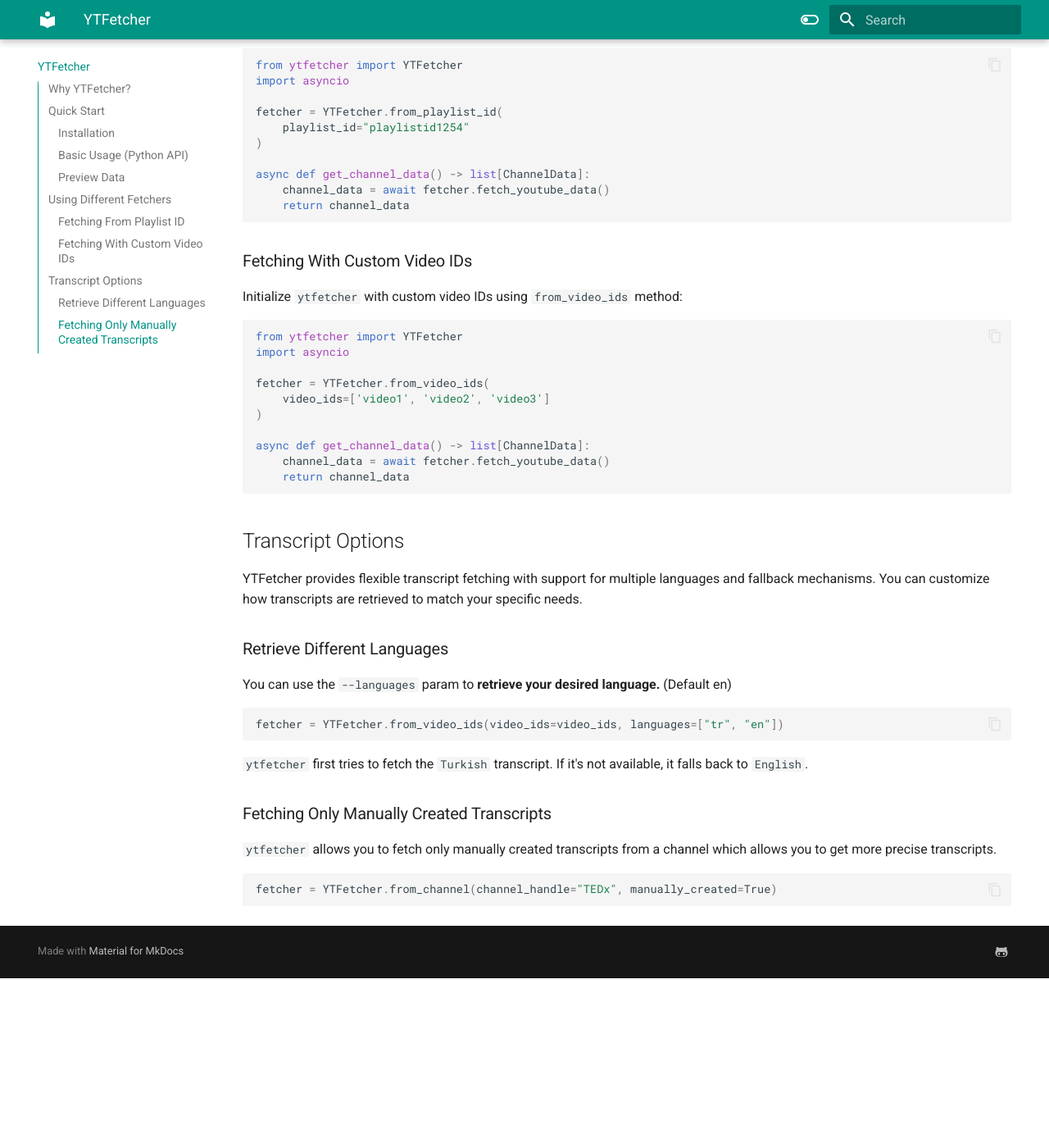
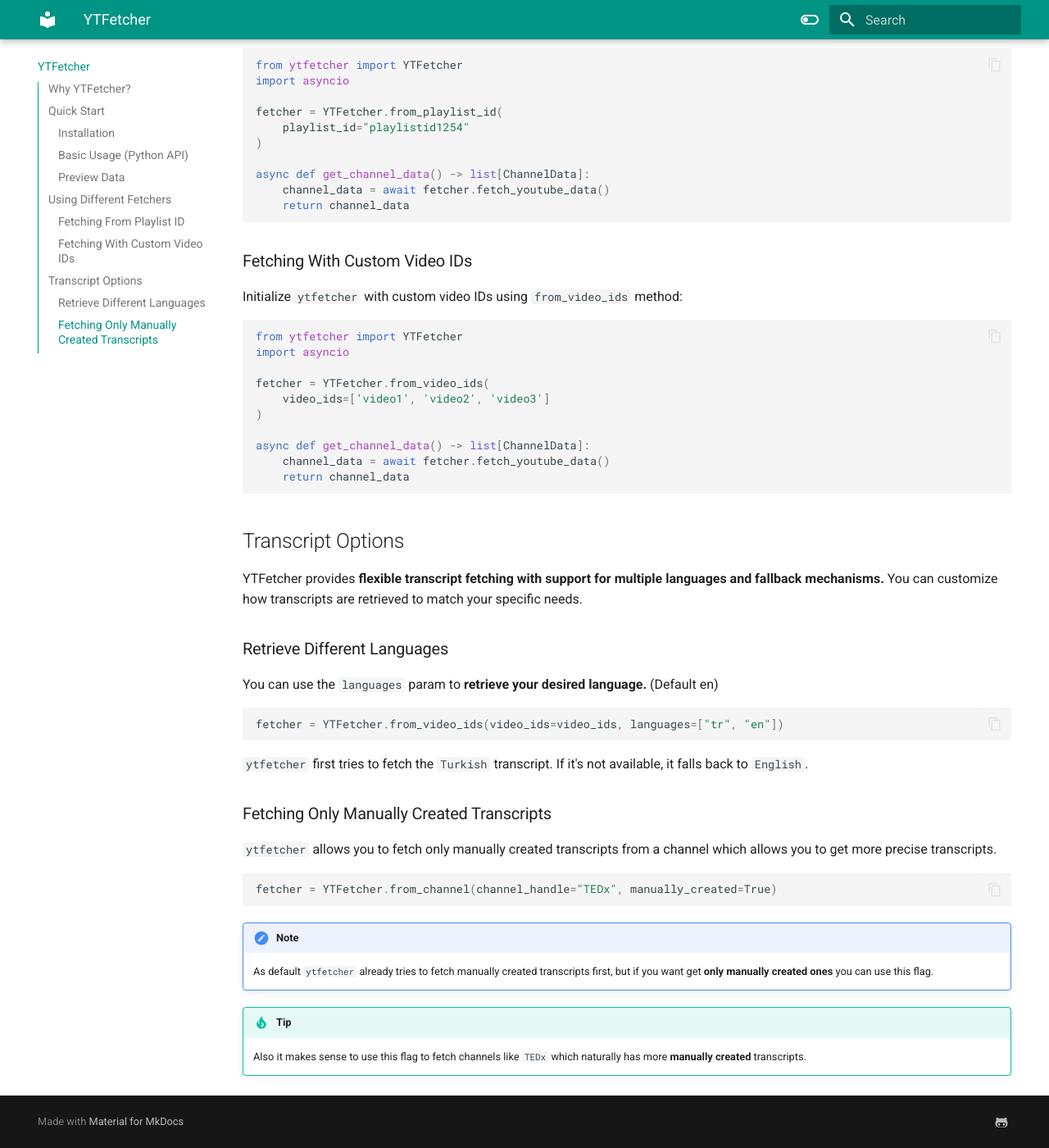
Before and after one commit to kaya70875/ytfetcher, an MkDocs documentation site: the page built from docs/index.md, in a window 1280 px wide and 1400 px high, scrolled down 2498 px. Shown: the whole window at 82% size. Built offline with MkDocs 1.6.1 and Material for MkDocs 9.7.7, drawn with Linux system fonts in a browser that asks for light colours; before the commit the page ends 3691 px from its top, so only the background shows below that.

Commit message:
docs: enhance transcript options section for clarity and detail

````diff
--- a/docs/index.md
+++ b/docs/index.md
@@ -126,10 +126,10 @@
 
 ## Transcript Options
 
-YTFetcher provides flexible transcript fetching with support for multiple languages and fallback mechanisms. You can customize how transcripts are retrieved to match your specific needs.
+YTFetcher provides **flexible transcript fetching with support for multiple languages and fallback mechanisms.** You can customize how transcripts are retrieved to match your specific needs.
 
 ### Retrieve Different Languages
-You can use the `--languages` param to **retrieve your desired language.** (Default en)
+You can use the `languages` param to **retrieve your desired language.** (Default en)
 
 ```py
 fetcher = YTFetcher.from_video_ids(video_ids=video_ids, languages=["tr", "en"])
@@ -143,3 +143,9 @@
 ```py
 fetcher = YTFetcher.from_channel(channel_handle="TEDx", manually_created=True)
 ```
+
+!!! Note
+    As default `ytfetcher` already tries to fetch manually created transcripts first, but if you want get **only manually created ones** you can use this flag.
+
+!!! Tip
+    Also it makes sense to use this flag to fetch channels like `TEDx` which naturally has more **manually created** transcripts.
````
